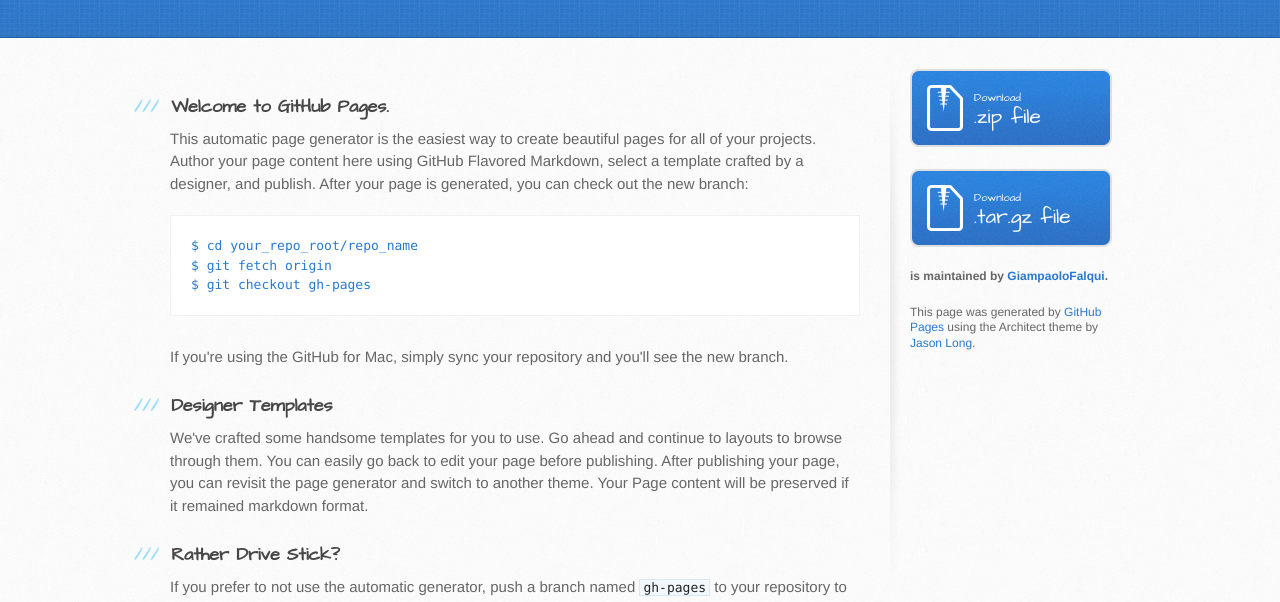
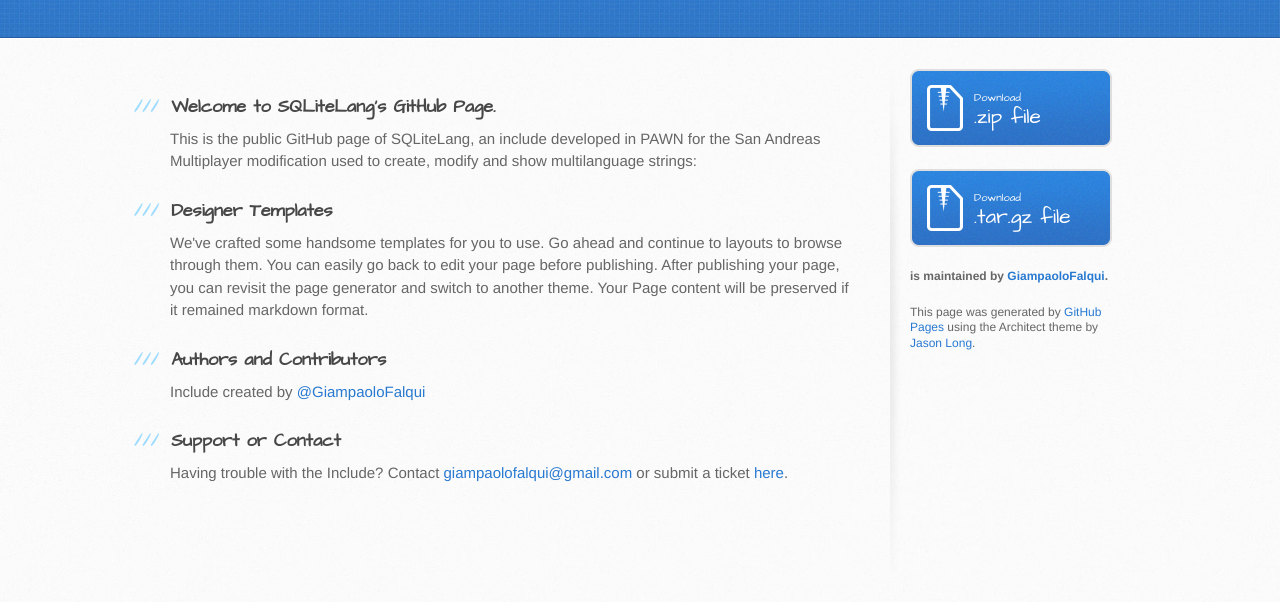
Before and after one commit to GiamPy5/SQLiteLang, a plain HTML site: page index.html in a window 1280 px wide. Shown: the part 197-799 px from the top of the page. Drawn offline with Linux system fonts and the light colour scheme.

Commit message:
Update index.html

```diff
--- a/index.html
+++ b/index.html
@@ -29,16 +29,9 @@
       <div class="inner clearfix">
         <section id="main-content">
           <h3>
-<a name="welcome-to-github-pages" class="anchor" href="#welcome-to-github-pages"><span class="octicon octicon-link"></span></a>Welcome to GitHub Pages.</h3>
+<a name="welcome-to-github-pages" class="anchor" href="#welcome-to-sqlite-lang"><span class="octicon octicon-link"></span></a>Welcome to SQLiteLang's GitHub Page.</h3>
 
-<p>This automatic page generator is the easiest way to create beautiful pages for all of your projects. Author your page content here using GitHub Flavored Markdown, select a template crafted by a designer, and publish. After your page is generated, you can check out the new branch:</p>
-
-<pre><code>$ cd your_repo_root/repo_name
-$ git fetch origin
-$ git checkout gh-pages
-</code></pre>
-
-<p>If you're using the GitHub for Mac, simply sync your repository and you'll see the new branch.</p>
+<p>This is the public GitHub page of SQLiteLang, an include developed in PAWN for the San Andreas Multiplayer modification used to create, modify and show multilanguage strings:</p>
 
 <h3>
 <a name="designer-templates" class="anchor" href="#designer-templates"><span class="octicon octicon-link"></span></a>Designer Templates</h3>
@@ -46,19 +39,14 @@ $ git checkout gh-pages
 <p>We've crafted some handsome templates for you to use. Go ahead and continue to layouts to browse through them. You can easily go back to edit your page before publishing. After publishing your page, you can revisit the page generator and switch to another theme. Your Page content will be preserved if it remained markdown format.</p>
 
 <h3>
-<a name="rather-drive-stick" class="anchor" href="#rather-drive-stick"><span class="octicon octicon-link"></span></a>Rather Drive Stick?</h3>
-
-<p>If you prefer to not use the automatic generator, push a branch named <code>gh-pages</code> to your repository to create a page manually. In addition to supporting regular HTML content, GitHub Pages support Jekyll, a simple, blog aware static site generator written by our own Tom Preston-Werner. Jekyll makes it easy to create site-wide headers and footers without having to copy them across every page. It also offers intelligent blog support and other advanced templating features.</p>
-
-<h3>
 <a name="authors-and-contributors" class="anchor" href="#authors-and-contributors"><span class="octicon octicon-link"></span></a>Authors and Contributors</h3>
 
-<p>You can <a href="https://github.com/blog/821" class="user-mention">@mention</a> a GitHub username to generate a link to their profile. The resulting <code>&lt;a&gt;</code> element will link to the contributor's GitHub Profile. For example: In 2007, Chris Wanstrath (<a href="https://github.com/defunkt" class="user-mention">@defunkt</a>), PJ Hyett (<a href="https://github.com/pjhyett" class="user-mention">@pjhyett</a>), and Tom Preston-Werner (<a href="https://github.com/mojombo" class="user-mention">@mojombo</a>) founded GitHub.</p>
+<p>Include created by <a href="https://github.com/GiampaoloFalqui">@GiampaoloFalqui</a></p>
 
 <h3>
 <a name="support-or-contact" class="anchor" href="#support-or-contact"><span class="octicon octicon-link"></span></a>Support or Contact</h3>
 
-<p>Having trouble with Pages? Check out the documentation at <a href="http://help.github.com/pages">http://help.github.com/pages</a> or contact <a href="mailto:support@github.com">support@github.com</a> and we’ll help you sort it out.</p>
+<p>Having trouble with the Include? Contact <a href="mailto:giampaolofalqui@gmail.com">giampaolofalqui@gmail.com</a> or submit a ticket <a href="https://github.com/GiampaoloFalqui/SQLiteLang/issues?state=open">here</a>.</p>
         </section>
 
         <aside id="sidebar">
```
